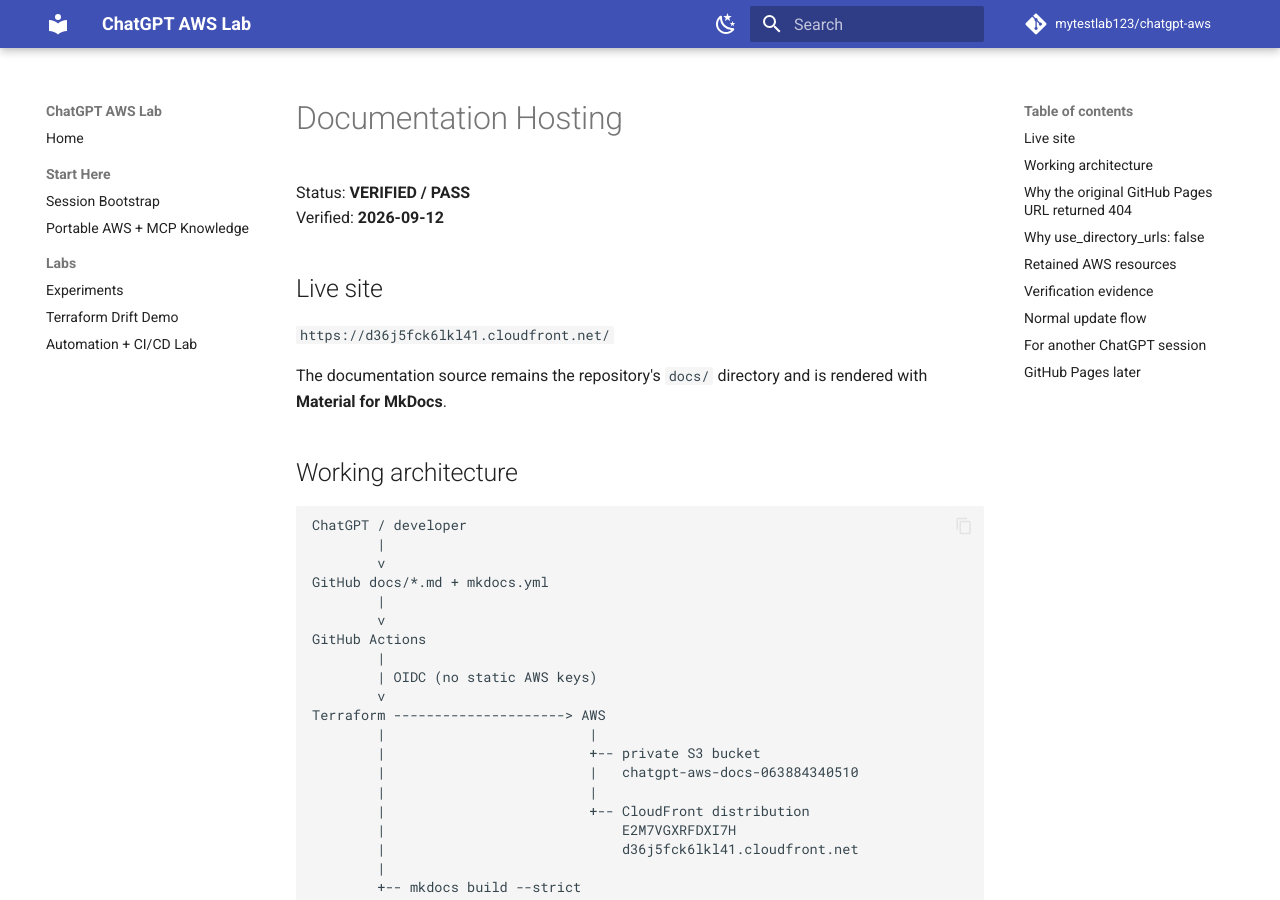
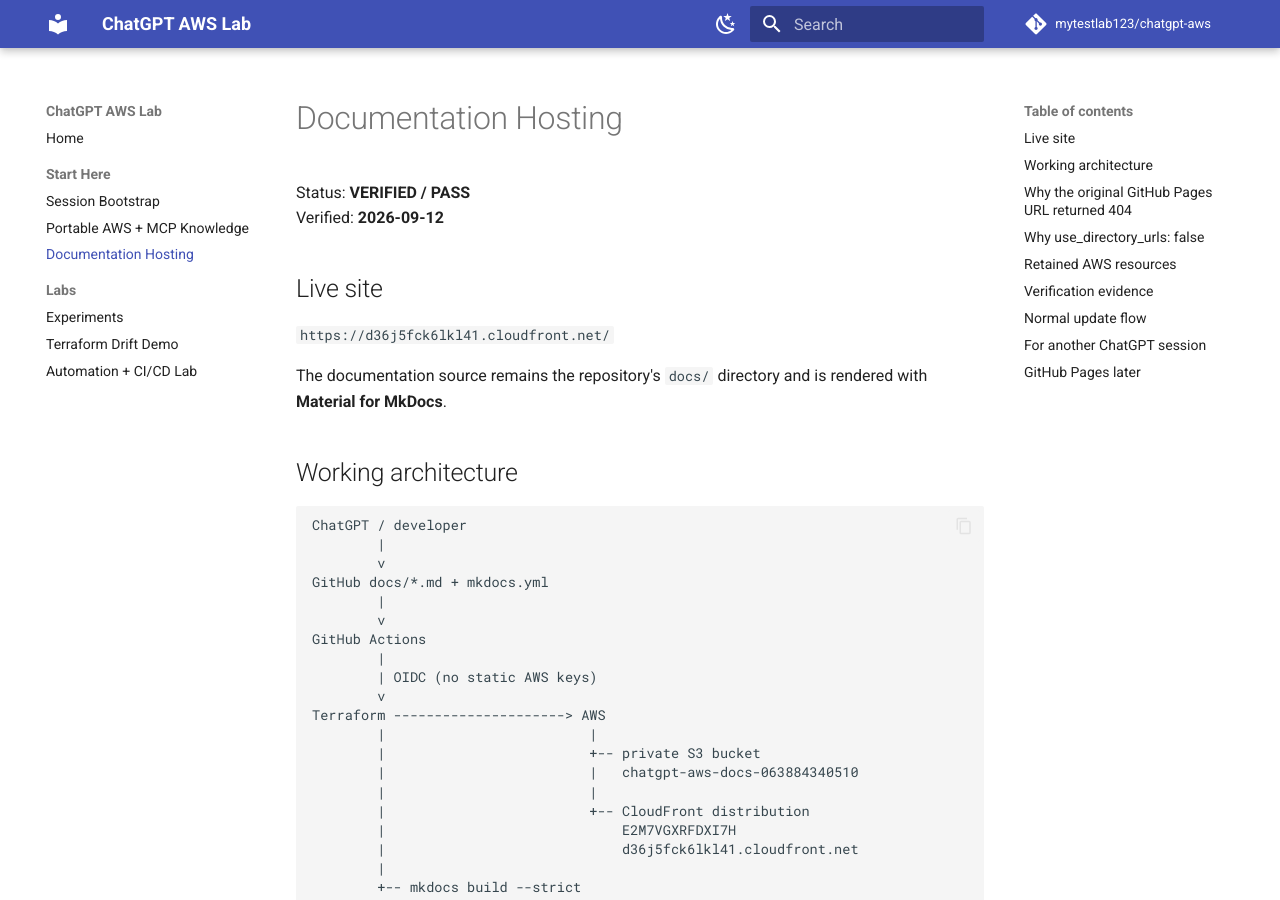
Before and after one commit to mytestlab123/chatgpt-aws, an MkDocs documentation site: the page built from docs/HOSTING.md, in a window 1280 px wide and 900 px high. Built offline with MkDocs 1.6.1 and Material for MkDocs 9.7.7, drawn with Linux system fonts in a browser that asks for light colours; comment, search, counter and statistics services are not loaded.

Commit message:
Publish verified docs URL in MkDocs

```diff
--- a/mkdocs.yml
+++ b/mkdocs.yml
@@ -1,5 +1,6 @@
 site_name: ChatGPT AWS Lab
 site_description: Verified ChatGPT, AWS Core MCP, GitHub OIDC, Terraform, automation, and CI/CD lab knowledge.
+site_url: https://d36j5fck6lkl41.cloudfront.net/
 repo_url: https://github.com/mytestlab123/chatgpt-aws
 repo_name: mytestlab123/chatgpt-aws
 edit_uri: edit/main/docs/
@@ -56,6 +57,7 @@
   - Start Here:
       - Session Bootstrap: SESSION_BOOTSTRAP.md
       - Portable AWS + MCP Knowledge: PORTABLE_AWS_MCP_KNOWLEDGE.md
+      - Documentation Hosting: HOSTING.md
   - Labs:
       - Experiments: EXPERIMENTS.md
       - Terraform Drift Demo: DRIFT_DEMO.md
```
